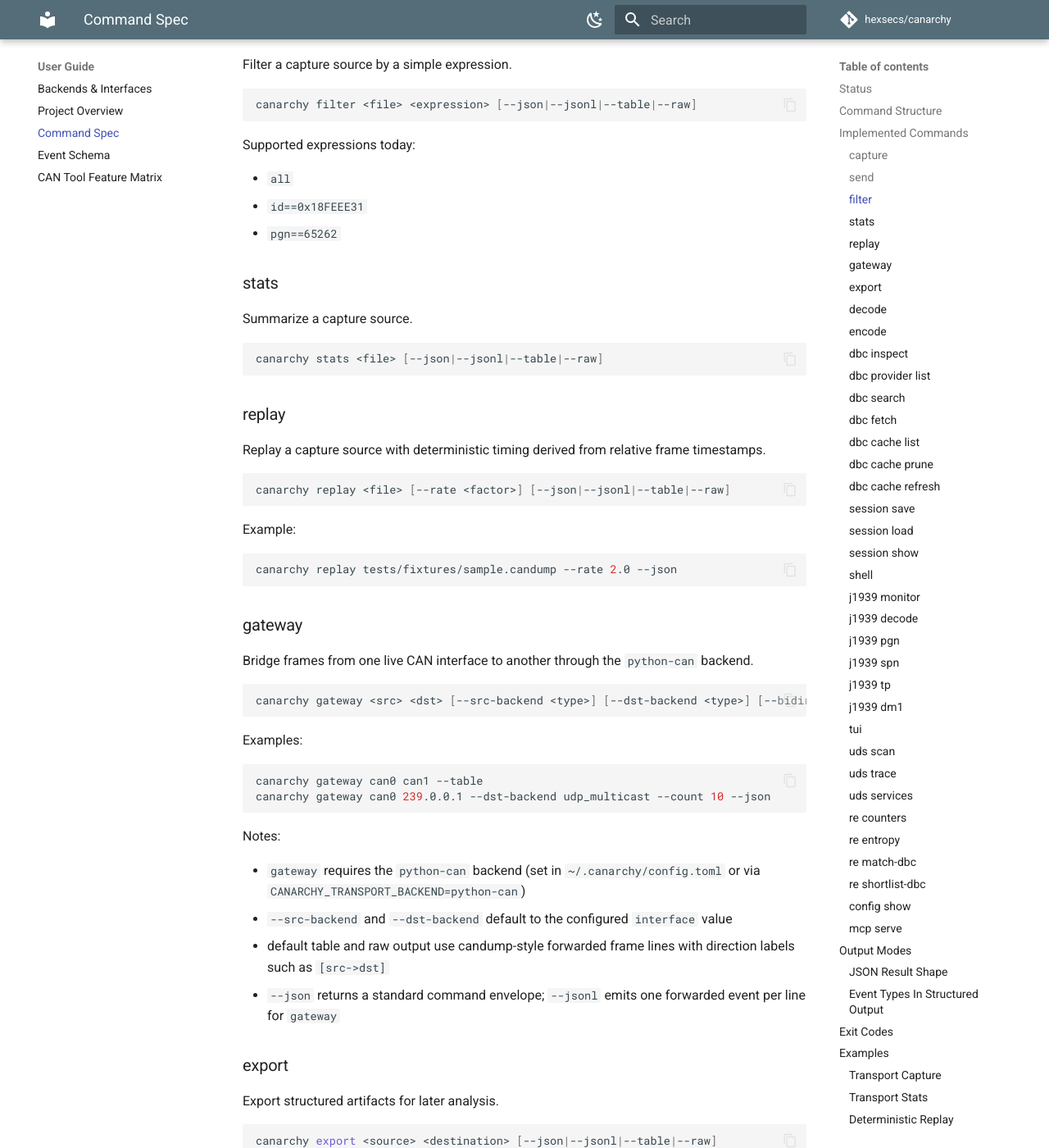
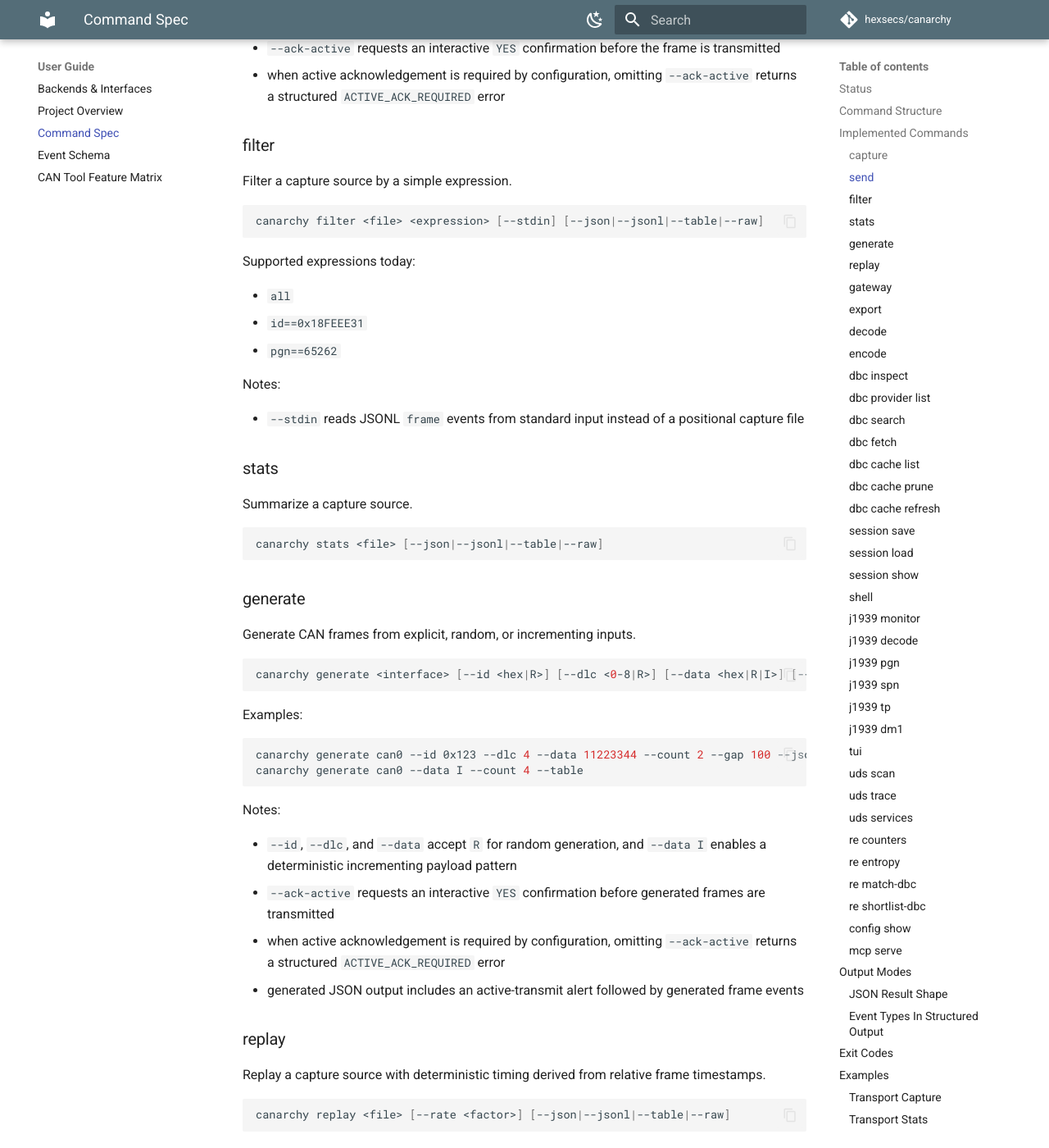
Before and after one commit to hexsecs/canarchy, an MkDocs documentation site: the page built from docs/command_spec.md, in a window 1280 px wide and 1400 px high, scrolled down 3501 px. Shown: the whole window at 82% size. Built offline with MkDocs 1.6.1 and Material for MkDocs 9.7.7, drawn with Linux system fonts in a browser that asks for light colours; comment, search, counter and statistics services are not loaded; some of the changed text lies outside the part shown.

Commit message:
docs: add provider-backed DBC specs refs #93 refs #94

````diff
--- a/docs/command_spec.md
+++ b/docs/command_spec.md
@@ -6,7 +6,7 @@
 
 Implemented and verified in the current codebase:
 
-* live and deterministic transport workflows for `capture` and `send`
+* live and deterministic transport workflows for `capture`, `send`, and `generate`
 * file-backed `filter` and `stats` over candump capture logs
 * default `python-can` support for `capture` and `send`
 * deterministic `replay`
@@ -102,7 +102,7 @@
 Prepare an active transmit frame.
 
 ```bash
-canarchy send <interface> <frame-id> <hex-data> [--json|--jsonl|--table|--raw]
+canarchy send <interface> <frame-id> <hex-data> [--ack-active] [--json|--jsonl|--table|--raw]
 ```
 
 Example:
@@ -111,12 +111,17 @@
 canarchy send can0 0x123 11223344 --json
 ```
 
+Notes:
+
+* `--ack-active` requests an interactive `YES` confirmation before the frame is transmitted
+* when active acknowledgement is required by configuration, omitting `--ack-active` returns a structured `ACTIVE_ACK_REQUIRED` error
+
 ### filter
 
 Filter a capture source by a simple expression.
 
 ```bash
-canarchy filter <file> <expression> [--json|--jsonl|--table|--raw]
+canarchy filter <file> <expression> [--stdin] [--json|--jsonl|--table|--raw]
 ```
 
 Supported expressions today:
@@ -125,6 +130,10 @@
 * `id==0x18FEEE31`
 * `pgn==65262`
 
+Notes:
+
+* `--stdin` reads JSONL `frame` events from standard input instead of a positional capture file
+
 ### stats
 
 Summarize a capture source.
@@ -132,6 +141,28 @@
 ```bash
 canarchy stats <file> [--json|--jsonl|--table|--raw]
 ```
+
+### generate
+
+Generate CAN frames from explicit, random, or incrementing inputs.
+
+```bash
+canarchy generate <interface> [--id <hex|R>] [--dlc <0-8|R>] [--data <hex|R|I>] [--count <n>] [--gap <ms>] [--extended] [--ack-active] [--json|--jsonl|--table|--raw]
+```
+
+Examples:
+
+```bash
+canarchy generate can0 --id 0x123 --dlc 4 --data 11223344 --count 2 --gap 100 --json
+canarchy generate can0 --data I --count 4 --table
+```
+
+Notes:
+
+* `--id`, `--dlc`, and `--data` accept `R` for random generation, and `--data I` enables a deterministic incrementing payload pattern
+* `--ack-active` requests an interactive `YES` confirmation before generated frames are transmitted
+* when active acknowledgement is required by configuration, omitting `--ack-active` returns a structured `ACTIVE_ACK_REQUIRED` error
+* generated JSON output includes an active-transmit alert followed by generated frame events
 
 ### replay
 
@@ -152,7 +183,7 @@
 Bridge frames from one live CAN interface to another through the `python-can` backend.
 
 ```bash
-canarchy gateway <src> <dst> [--src-backend <type>] [--dst-backend <type>] [--bidirectional] [--count <n>] [--json|--jsonl|--table|--raw]
+canarchy gateway <src> <dst> [--src-backend <type>] [--dst-backend <type>] [--bidirectional] [--count <n>] [--ack-active] [--json|--jsonl|--table|--raw]
 ```
 
 Examples:
@@ -166,6 +197,7 @@
 
 * `gateway` requires the `python-can` backend (set in `~/.canarchy/config.toml` or via `CANARCHY_TRANSPORT_BACKEND=python-can`)
 * `--src-backend` and `--dst-backend` default to the configured `interface` value
+* `--ack-active` requests an interactive `YES` confirmation before forwarding begins
 * default table and raw output use candump-style forwarded frame lines with direction labels such as `[src->dst]`
 * `--json` returns a standard command envelope; `--jsonl` emits one forwarded event per line for `gateway`
 
@@ -197,7 +229,7 @@
 Decode frames from a capture source using a DBC file.
 
 ```bash
-canarchy decode <file> --dbc <file> [--json|--jsonl|--table|--raw]
+canarchy decode <file> --dbc <file> [--stdin] [--json|--jsonl|--table|--raw]
 ```
 
 Example:
@@ -209,6 +241,7 @@
 Notes:
 
 * `--dbc` accepts a local file path or a provider ref such as `opendbc:<name>`
+* `--stdin` reads JSONL `frame` events from standard input instead of a positional capture file
 * structured output includes a `dbc_source` object describing the provider-backed or local DBC resolution that was used
 
 ### encode
@@ -314,6 +347,7 @@
 
 * the default provider is `opendbc`
 * refreshing updates the cached catalog manifest; individual DBC files are fetched on demand or through `dbc fetch`
+* provider-backed decode, encode, and inspect commands return `DBC_CACHE_MISS` by default when the provider cache is cold; enabling `[dbc.providers.opendbc].auto_refresh = true` allows first-use refresh on resolution
 
 ### session save
 
@@ -373,8 +407,12 @@
 Decode a capture source into J1939 PGN observations.
 
 ```bash
-canarchy j1939 decode <file> [--json|--jsonl|--table|--raw]
+canarchy j1939 decode <file> [--stdin] [--json|--jsonl|--table|--raw]
 ```
+
+Notes:
+
+* `--stdin` reads JSONL `frame` events from standard input instead of a positional capture file
 
 ### j1939 pgn
 
@@ -453,13 +491,14 @@
 Inspect representative UDS responder discovery transactions.
 
 ```bash
-canarchy uds scan <interface> [--json|--jsonl|--table|--raw]
+canarchy uds scan <interface> [--ack-active] [--json|--jsonl|--table|--raw]
 ```
 
 Notes:
 
 * with the `python-can` backend, this command sends a single-frame functional DiagnosticSessionControl request and summarizes any single-frame responses it captures
 * with the `scaffold` backend, this command emits explicit sample/reference UDS transaction data
+* `--ack-active` requests an interactive `YES` confirmation before the diagnostic request is sent
 * this is an initial transport-backed step, not a full ISO-TP or ECU-specific diagnostic scan implementation
 
 ### uds trace
--- a/mkdocs.yml
+++ b/mkdocs.yml
@@ -85,6 +85,7 @@
           - Transport Core Commands: design/transport-core-commands.md
           - DBC Command Workflows: design/dbc-command-workflows.md
           - DBC Inspect Command: design/dbc-inspect-command.md
+          - DBC Provider Workflows: design/dbc-provider-workflows.md
           - DBC Runtime and Schema Split: design/dbc-runtime-schema-split.md
           - Generate Command: design/generate-command.md
           - Gateway Command: design/gateway-command.md
@@ -104,6 +105,7 @@
           - Transport Core Commands: tests/transport-core-commands.md
           - DBC Command Workflows: tests/dbc-command-workflows.md
           - DBC Inspect Command: tests/dbc-inspect-command.md
+          - DBC Provider Workflows: tests/dbc-provider-workflows.md
           - Generate Command: tests/generate-command.md
           - Gateway Command: tests/gateway-command.md
           - Export Command: tests/export-command.md
````
Also changed, not shown: CHANGELOG.md (+6 -0 lines), docs/design/dbc-provider-workflows.md (added, +133 -0 lines), 7 other files.
